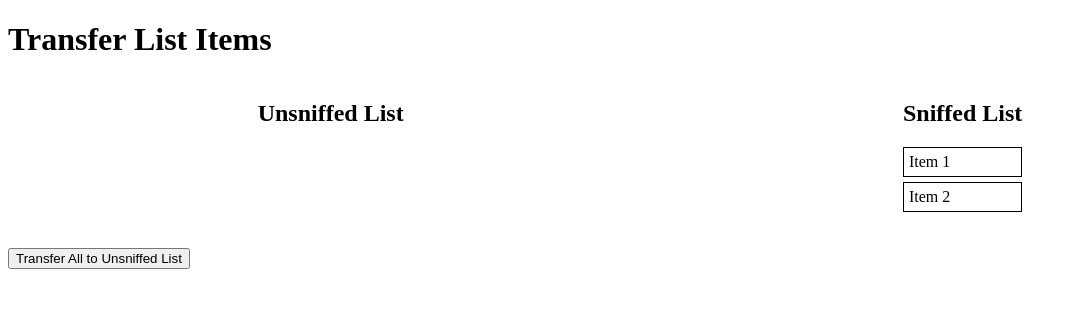
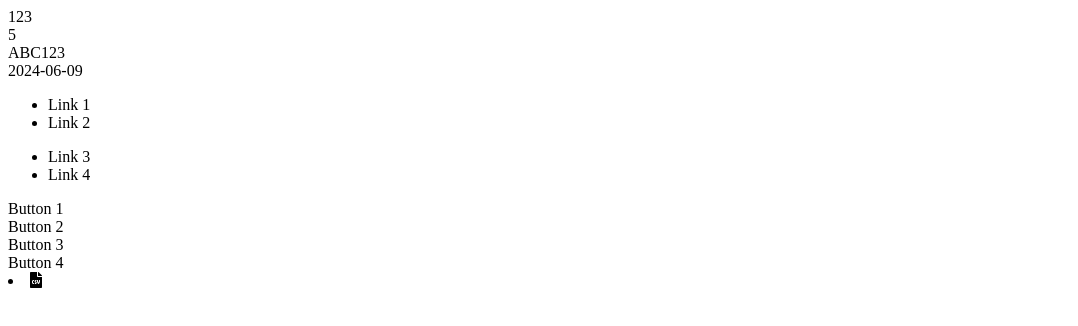
Before and after one commit to SN1502/CSV-data-download-, a plain HTML site: page index.html in a window 1280 px wide. Shown: the whole page, without its empty margins (0-1078 px from the left). Drawn offline with Linux system fonts and the light colour scheme.

Commit message:
Update index.html

```diff
--- a/index.html
+++ b/index.html
@@ -3,57 +3,77 @@
 <head>
     <meta charset="UTF-8">
     <meta name="viewport" content="width=device-width, initial-scale=1.0">
-    <title>List Transfer Example</title>
-    <style>
-        #container {
-            display: flex;
-            justify-content: space-around;
-        }
-        ul {
-            list-style-type: none;
-            padding: 0;
-        }
-        li {
-            padding: 5px;
-            border: 1px solid #000;
-            margin-bottom: 5px;
-        }
-        button {
-            margin-top: 20px;
-        }
-    </style>
+    <title>Export Data to CSV</title>
+    <link rel="stylesheet" href="https://cdnjs.cloudflare.com/ajax/libs/font-awesome/5.15.4/css/all.min.css">
 </head>
 <body>
-    <h1>Transfer List Items</h1>
-    <div id="container">
-        <div>
-            <h2>Unsniffed List</h2>
-            <ul id="unsniffedList">
-                <!-- Values will be here -->
-            </ul>
-        </div>
-        <div>
-            <h2>Sniffed List</h2>
-            <ul id="sniffedList">
-                <li>Item 1</li>
-                <li>Item 2</li>
-                <!-- More values can be added here -->
-            </ul>
-        </div>
+    <!-- Your HTML content for data input -->
+    <div id="session-number">123</div>
+    <div id="number-of-runs">5</div>
+    <div id="dog-id">ABC123</div>
+    <div id="start-time">2024-06-09</div>
+    <div id="sniffed-links">
+        <ul>
+            <li>Link 1</li>
+            <li>Link 2</li>
+        </ul>
     </div>
-    <button onclick="transferItems()">Transfer All to Unsniffed List</button>
+    <div id="unsniffed-links">
+        <ul>
+            <li>Link 3</li>
+            <li>Link 4</li>
+        </ul>
+    </div>
+    <div class="button button-red">Button 1</div>
+    <div class="button button-red">Button 2</div>
+    <div class="button button-yellow">Button 3</div>
+    <div class="button button-yellow">Button 4</div>
+
+    <!-- Icon button to trigger CSV export -->
+    <li class="nav-item">
+        <i class="fas fa-file-csv icon-button" id="csv-view-btn" style="cursor: pointer;"></i>
+    </li>
 
     <script>
-        function transferItems() {
-            // Get the lists
-            const sniffedList = document.getElementById('sniffedList');
-            const unsniffedList = document.getElementById('unsniffedList');
+        function downloadCSV() {
+            let csvContent = "data:text/csv;charset=utf-8,";
+            // Add form data
+            csvContent += `Session Number,Number of Runs,Dog ID,Start Time\n`;
+            csvContent += `${document.getElementById('session-number').textContent},${document.getElementById('number-of-runs').textContent},${document.getElementById('dog-id').textContent},${document.getElementById('start-time').textContent}\n\n`;
+            // Add button data
+            csvContent += "True Positives\n";
+            document.querySelectorAll('.button.button-red').forEach(button => {
+                csvContent += `${button.textContent}\n`;
+            });
+            csvContent += "\n";
+            csvContent += "False Positives\n";
+            document.querySelectorAll('.button.button-yellow').forEach(button => {
+                csvContent += `${button.textContent}\n`;
+            });
+            csvContent += "\n";
+            // Add sniffed data
+            csvContent += "Sniffed Links\n";
+            document.querySelectorAll('#sniffed-links li').forEach(link => {
+                csvContent += `${link.textContent}\n`;
+            });
+            csvContent += "\n";
+            // Add unsniffed data
+            csvContent += "Unsniffed Links\n";
+            document.querySelectorAll('#unsniffed-links li').forEach(link => {
+                csvContent += `${link.textContent}\n`;
+            });
 
-            // Move each item from sniffedList to unsniffedList
-            while (sniffedList.firstChild) {
-                unsniffedList.appendChild(sniffedList.firstChild);
-            }
+            // Create and download the CSV file
+            const encodedUri = encodeURI(csvContent);
+            const link = document.createElement("a");
+            link.setAttribute("href", encodedUri);
+            link.setAttribute("download", "scan_data.csv");
+            document.body.appendChild(link); // Required for Firefox
+            link.click();
         }
+
+        // Add event listener to download button
+        document.getElementById('csv-view-btn').addEventListener('click', downloadCSV);
     </script>
 </body>
 </html>
```
